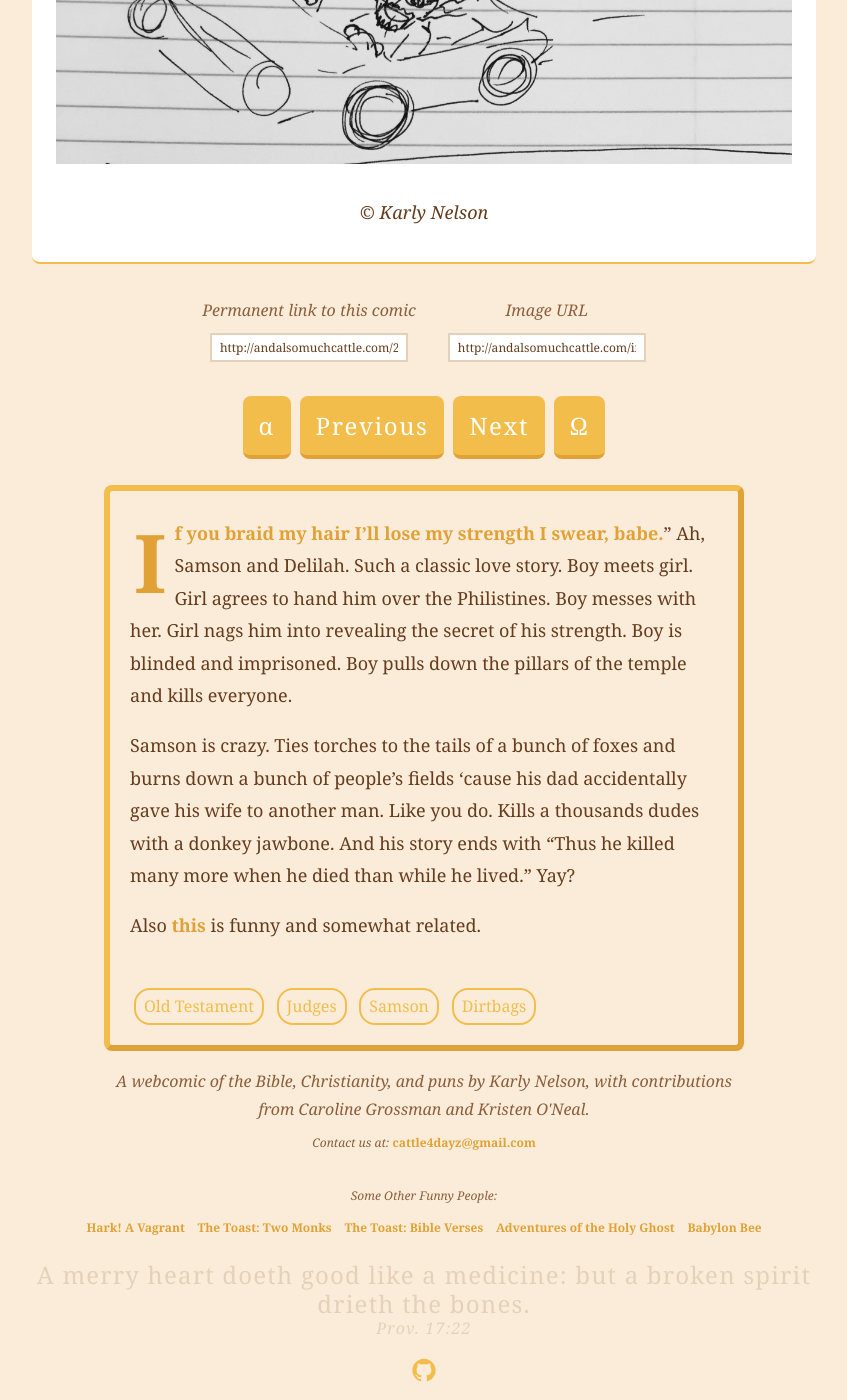
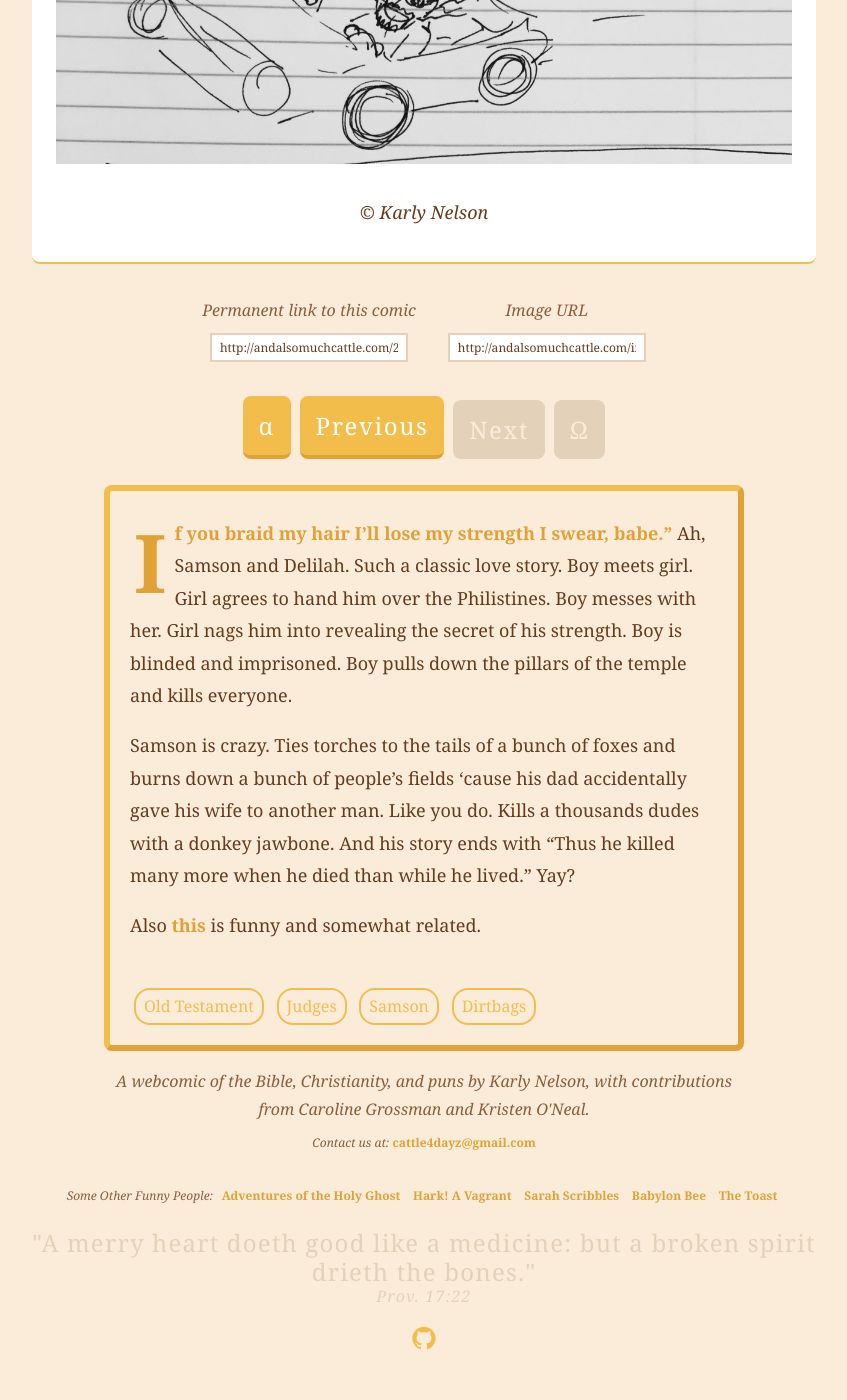
Before and after one commit to karlyanelson/andalsomuchcattle, a Jekyll site: the page built from _posts/2016-08-14-dirtbag-samson.md, in a window 1280 px wide and 1400 px high, scrolled down 593 px. Shown: the whole window, without its empty margins (216-1063 px from the left). Built offline with Jekyll 4.4.1, drawn with Linux system fonts in a browser that asks for light colours; some web fonts are replaced; comment, search, counter and statistics services are not loaded; after the commit the page ends 1960 px from its top, so only the background shows below that; some of the changed text lies outside the part shown.

Commit message:
reordered some posts; added links to footer to sarah scribbles

```diff
--- a/_includes/footer.html
+++ b/_includes/footer.html
@@ -8,16 +8,16 @@
   <div class="footer-links">
     <span>Some Other Funny People:</span>
     <ul>
+      <li><a href="http://adventuresoftheholyghost.tumblr.com" target="_blank">Adventures of the Holy Ghost</a></li>
       <li><a href="http://www.harkavagrant.com" target="_blank">Hark! A Vagrant</a></li>
-      <li><a href="http://the-toast.net/series/two-monks-inventing-things/" target="_blank">The Toast: Two Monks</a></li>
-      <li><a href="http://the-toast.net/series/bible-verses/" target="_blank">The Toast: Bible Verses</a></li>
-      <li><a href="http://adventuresoftheholyghost.tumblr.com" target="_blank">Adventures of the Holy Ghost</a></li>
+      <li><a href="http://www.gocomics.com/sarahs-scribbles/" target="_blank">Sarah Scribbles</a></li>
       <li><a href="http://babylonbee.com" target="_blank">Babylon Bee</a></li>
+      <li><a href="http://the-toast.net/series/two-monks-inventing-things/" target="_blank">The Toast</a></li>
     </ul>
   </div>
   <div class="footer-verse">
     <p class="bible-verse">
-      A merry heart doeth good like a medicine: but a broken spirit drieth the bones. <span class="verse-reference">Prov. 17:22</span>
+      "A merry heart doeth good like a medicine: but a broken spirit drieth the bones." <span class="verse-reference">Prov. 17:22</span>
     </p>
     <!-- <p class="bible-verse">
       Our mouths were filled with laughter,
--- a/_posts/2016-08-12-dirtbag-samson.md
+++ b/_posts/2016-08-14-dirtbag-samson.md
@@ -13,7 +13,7 @@ images:
     frame_type: "frame-1-1"
 ---
 
-[If you braid my hair I'll lose my strength I swear, babe.][1]" Ah, Samson and Delilah. Such a classic love story. Boy meets girl. Girl agrees to hand him over the Philistines. Boy messes with her. Girl nags him into revealing the secret of his strength. Boy is blinded and imprisoned. Boy pulls down the pillars of the temple and kills everyone.
+[If you braid my hair I'll lose my strength I swear, babe."][1] Ah, Samson and Delilah. Such a classic love story. Boy meets girl. Girl agrees to hand him over the Philistines. Boy messes with her. Girl nags him into revealing the secret of his strength. Boy is blinded and imprisoned. Boy pulls down the pillars of the temple and kills everyone.
 
 Samson is crazy. Ties torches to the tails of a bunch of foxes and burns down a bunch of people's fields 'cause his dad accidentally gave his wife to another man. Like you do. Kills a thousands dudes with a donkey jawbone.  And his story ends with "Thus he killed many more when he died than while he lived." Yay?
 
```
Also changed, not shown: other parts of _posts/2016-08-14-dirtbag-samson.md (+1 -1 lines), _posts/2016-08-13-john-the-hipster.md (+1 -1 lines).
